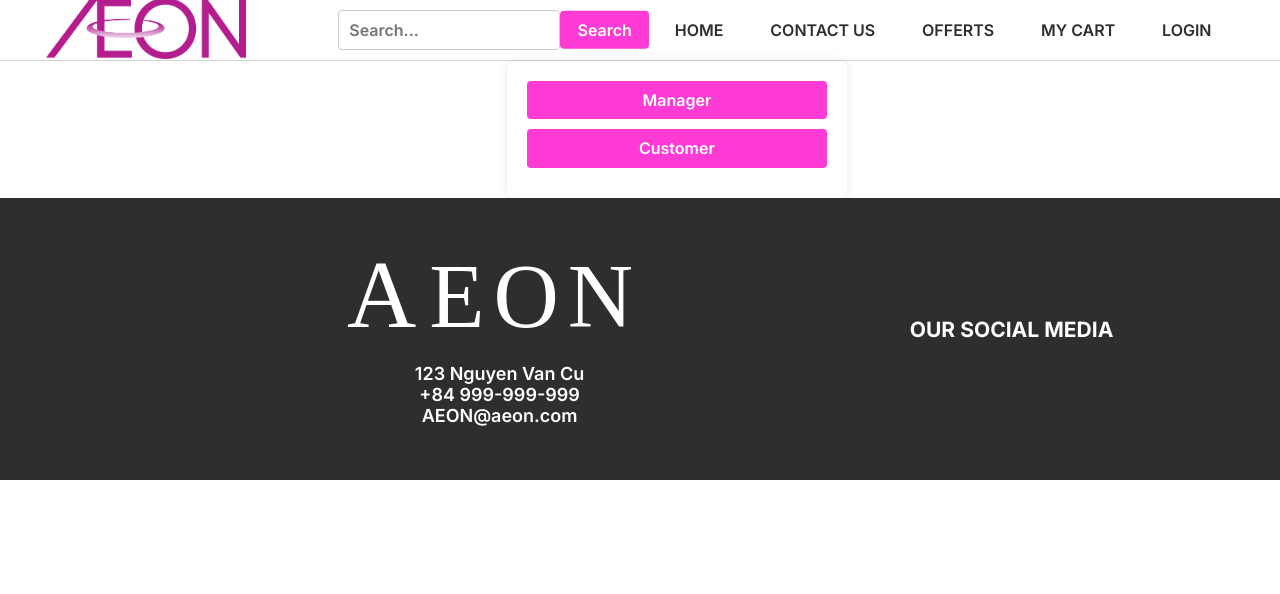
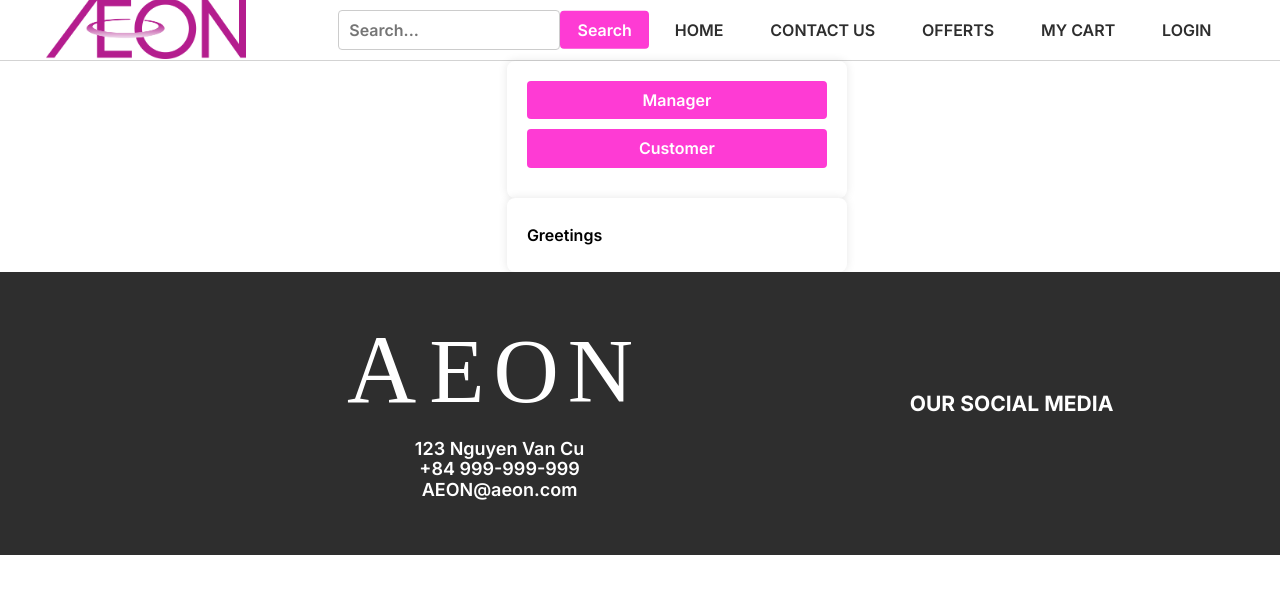
Before and after one commit to Phuc000/DB_Assignment, a React (Vite) app: page /Login in a window 1280 px wide. Shown: the top 594 px of the page. Built offline with nearby package versions, Linux system fonts and the light colour scheme.

Commit message:
add login success show greeting

```diff
--- a/src/Pages/Login/Login.jsx
+++ b/src/Pages/Login/Login.jsx
@@ -259,6 +259,11 @@
             </div>
           )}
         </section>
+        {!showSignup && !showmanagerLogin && !showuserLogin && (
+          <form >
+            <div className="form-label">Greetings {FName}</div>
+          </form>
+        )}
       </div>
       <Footer />
     </div>
```
